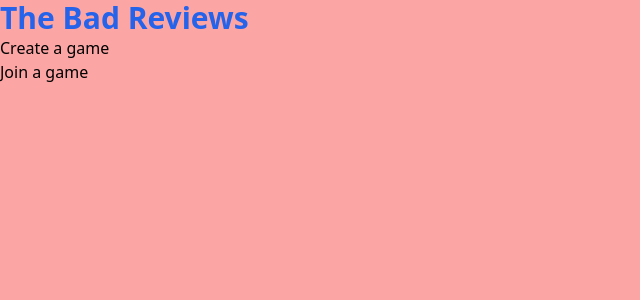
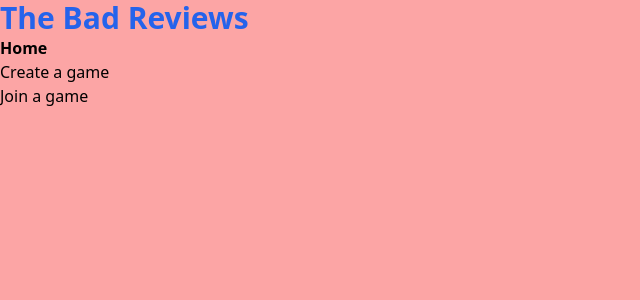
Before and after one commit to calvinchiff/the-bad-review, a React (Create React App) app: page / in a window 1280 px wide. Shown: the top 300 px of the page, without its empty margins (0-640 px from the left). Built offline with nearby package versions, Linux system fonts and the light colour scheme.

Commit message:
feat: dom init

```diff
--- a/package.json
+++ b/package.json
@@ -8,6 +8,7 @@
     "@testing-library/user-event": "^13.5.0",
     "react": "^18.3.1",
     "react-dom": "^18.3.1",
+    "react-router-dom": "^6.23.1",
     "react-scripts": "5.0.1",
     "web-vitals": "^2.1.4"
   },
--- a/public/index.html
+++ b/public/index.html
@@ -2,14 +2,14 @@
 <html lang="en">
 	<head>
 		<meta charset="utf-8" />
-    <link rel="icon" href="%PUBLIC_URL%/favicon.ico" />
+		<link rel="icon" href="%PUBLIC_URL%/logo.webp" />
 		<meta name="viewport" content="width=device-width, initial-scale=1" />
 		<meta name="theme-color" content="#000000" />
 		<meta
 			name="description"
 			content="Web site created using create-react-app"
 		/>
-    <link rel="apple-touch-icon" href="%PUBLIC_URL%/logo192.png" />
+		<link rel="apple-touch-icon" href="%PUBLIC_URL%/logo.webp" />
 		<!--
       manifest.json provides metadata used when your web app is installed on a
       user's mobile device or desktop. See https://developers.google.com/web/fundamentals/web-app-manifest/
--- a/src/App.js
+++ b/src/App.js
@@ -1,16 +1,26 @@
+// import React from "react";
+import { BrowserRouter as Router, Route, Routes, Link } from "react-router-dom";
+import Home from "./components/Home";
+import CreateGame from "./components/CreateGame";
+import JoinGame from "./components/JoinGame";
 import "./App.css";
 
 function App() {
 	return (
-		<header className="bg-red-300 min-h-screen">
-			<div className="flex flex-col">
-				<a href="/" className="text-3xl font-bold text-blue-600">
-					The Bad Reviews
-				</a>
-				<a href="/game/new">Create a game</a>
-				<a href="/game/join">Join a game</a>
+		<Router>
+			<div className="bg-red-300 min-h-screen">
+				<header>
+					<Link to="/" className="text-3xl font-bold text-blue-600">
+						The Bad Reviews
+					</Link>
+				</header>
+				<Routes>
+					<Route path="/" element={<Home />} />
+					<Route path="/game/new" element={<CreateGame />} />
+					<Route path="/game/join" element={<JoinGame />} />
+				</Routes>
 			</div>
-		</header>
+		</Router>
 	);
 }
 
--- /dev/null
+++ b/src/components/CreateGame.js
@@ -0,0 +1,6 @@
+import React from "react";
+import { BrowserRouter as Router, Route, Routes, Link } from "react-router-dom";
+
+export default function createGame() {
+	return <h1 className="font-bold">CreateGame</h1>;
+}
--- /dev/null
+++ b/src/components/Home.js
@@ -0,0 +1,14 @@
+import React from "react";
+import { BrowserRouter as Router, Route, Routes, Link } from "react-router-dom";
+
+export default function Home() {
+	return (
+		<div>
+			<h1 className="font-bold">Home</h1>
+			<div className="flex flex-col">
+				<Link to="/game/new">Create a game</Link>
+				<Link to="/game/join">Join a game</Link>
+			</div>
+		</div>
+	);
+}
--- /dev/null
+++ b/src/components/JoinGame.js
@@ -0,0 +1,10 @@
+import React from "react";
+import { BrowserRouter as Router, Route, Routes, Link } from "react-router-dom";
+
+export default function Home() {
+	return (
+		<div>
+			<h1 className="font-bold">JoinGame</h1>
+		</div>
+	);
+}
```
Also changed, not shown: public/logo.webp (added), public/manifest.json, 1 other file (tests, documents, lock files or other folders). Lines whose indentation alone changed are shown as unchanged.
